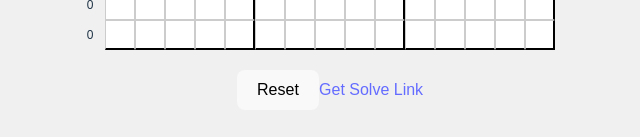
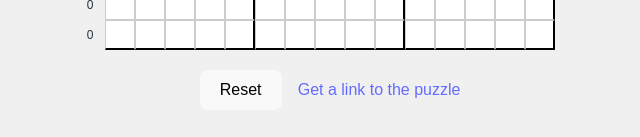
Before and after one commit to jwillman/hanjie, a React (Vite) app: page / in a window 1280 px wide. Shown: the part 545-682 px from the top of the page, without its empty margins (310-950 px from the left). Built offline with nearby package versions, Linux system fonts and the light colour scheme.

Commit message:
Some UI changes

```diff
--- a/src/App.css
+++ b/src/App.css
@@ -104,3 +104,9 @@ body {
 .top-left-corner {
     display: none;
 }
+
+.controls {
+    display: flex;
+    gap: 1rem;
+    align-items: center; /* This vertically centers all items */
+}
--- a/src/App.tsx
+++ b/src/App.tsx
@@ -58,7 +58,6 @@ const App: React.FC = () => {
     }, [cellColors, originalPuzzle, mode, gridSize]);
 
     const toggleCellColor = (row: number, col: number, color: boolean) => {
-        // In solve mode, we allow toggling because user is trying to solve.
         setCellColors((prevColors) => {
             const newColors = prevColors.map((r) => [...r]);
             newColors[row][col] = color;
@@ -137,13 +136,25 @@ const App: React.FC = () => {
 
     const generateSolveLink = () => {
         // In creation mode, use cellColors as originalPuzzle
-        // In solve mode, it's already originalPuzzle but solve mode shouldn't generate link
         const puzzleForLink = mode === "solve" ? originalPuzzle : cellColors;
         const encoded = encodePuzzle(puzzleForLink);
         const url = new URL(window.location.href);
         url.searchParams.set("mode", "solve");
         url.searchParams.set("p", encoded);
         return url.toString();
+    };
+
+    const checkUserSolution = () => {
+        // Compare cellColors to originalPuzzle
+        for (let r = 0; r < gridSize; r++) {
+            for (let c = 0; c < gridSize; c++) {
+                if (cellColors[r][c] !== originalPuzzle[r][c]) {
+                    alert("Not correct. Keep trying!");
+                    return;
+                }
+            }
+        }
+        alert("Congratulations! You've solved it correctly!");
     };
 
     return (
@@ -199,11 +210,14 @@ const App: React.FC = () => {
                             target="_blank"
                             rel="noopener noreferrer"
                         >
-                            Get Solve Link
+                            Get a link to the puzzle
                         </a>
                     </>
                 ) : (
-                    <button onClick={resetCells}>Reset to Blank</button>
+                    <>
+                        <button onClick={resetCells}>Reset</button>
+                        <button onClick={checkUserSolution}>Check</button>
+                    </>
                 )}
             </div>
         </div>
```
